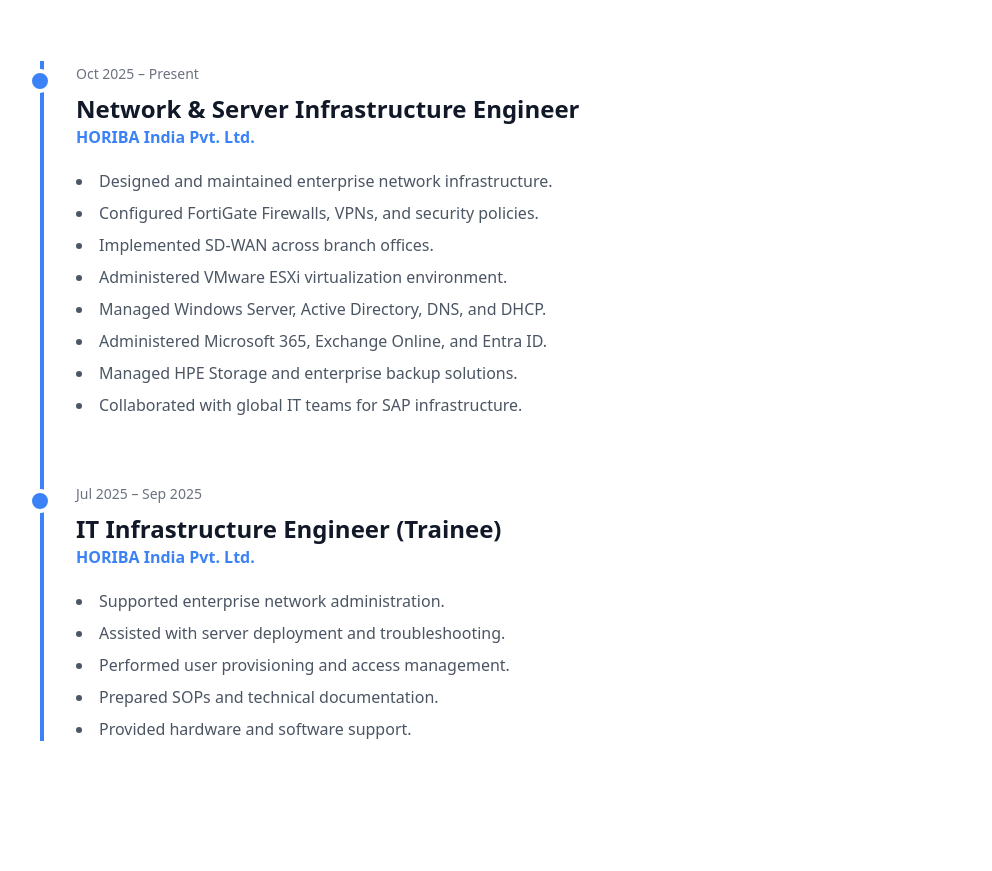
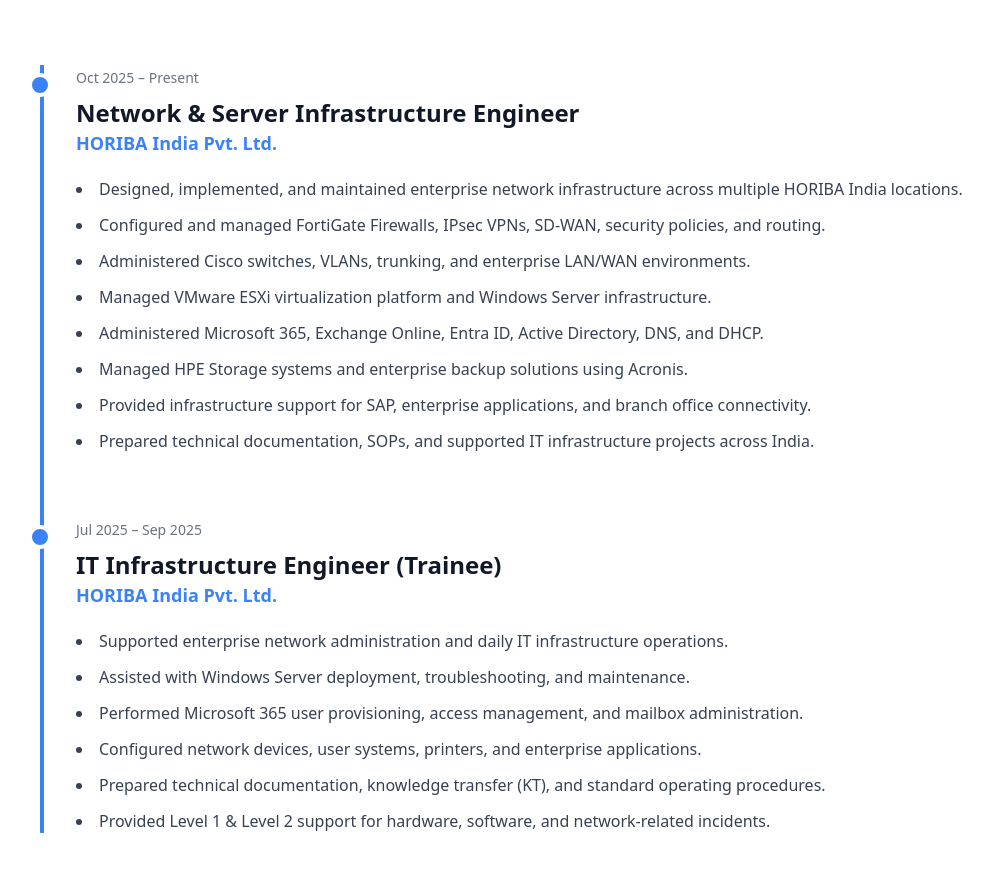
Before and after one commit to Shiven-gupta/my-portfolio, a React (Create React App) app: page / in a window 1280 px wide. Shown: the part 3720-4591 px from the top of the page, without its empty margins (112-1104 px from the left). Built offline with nearby package versions, Linux system fonts and the light colour scheme.

Commit message:
Experience.jsx

```diff
--- a/src/components/Experience.jsx
+++ b/src/components/Experience.jsx
@@ -5,14 +5,14 @@
       company: "HORIBA India Pvt. Ltd.",
       duration: "Oct 2025 – Present",
       responsibilities: [
-        "Designed and maintained enterprise network infrastructure.",
-        "Configured FortiGate Firewalls, VPNs, and security policies.",
-        "Implemented SD-WAN across branch offices.",
-        "Administered VMware ESXi virtualization environment.",
-        "Managed Windows Server, Active Directory, DNS, and DHCP.",
-        "Administered Microsoft 365, Exchange Online, and Entra ID.",
-        "Managed HPE Storage and enterprise backup solutions.",
-        "Collaborated with global IT teams for SAP infrastructure.",
+        "Designed, implemented, and maintained enterprise network infrastructure across multiple HORIBA India locations.",
+        "Configured and managed FortiGate Firewalls, IPsec VPNs, SD-WAN, security policies, and routing.",
+        "Administered Cisco switches, VLANs, trunking, and enterprise LAN/WAN environments.",
+        "Managed VMware ESXi virtualization platform and Windows Server infrastructure.",
+        "Administered Microsoft 365, Exchange Online, Entra ID, Active Directory, DNS, and DHCP.",
+        "Managed HPE Storage systems and enterprise backup solutions using Acronis.",
+        "Provided infrastructure support for SAP, enterprise applications, and branch office connectivity.",
+        "Prepared technical documentation, SOPs, and supported IT infrastructure projects across India.",
       ],
     },
     {
@@ -20,11 +20,12 @@
       company: "HORIBA India Pvt. Ltd.",
       duration: "Jul 2025 – Sep 2025",
       responsibilities: [
-        "Supported enterprise network administration.",
-        "Assisted with server deployment and troubleshooting.",
-        "Performed user provisioning and access management.",
-        "Prepared SOPs and technical documentation.",
-        "Provided hardware and software support.",
+        "Supported enterprise network administration and daily IT infrastructure operations.",
+        "Assisted with Windows Server deployment, troubleshooting, and maintenance.",
+        "Performed Microsoft 365 user provisioning, access management, and mailbox administration.",
+        "Configured network devices, user systems, printers, and enterprise applications.",
+        "Prepared technical documentation, knowledge transfer (KT), and standard operating procedures.",
+        "Provided Level 1 & Level 2 support for hardware, software, and network-related incidents.",
       ],
     },
   ];
@@ -37,12 +38,13 @@
       <div className="max-w-5xl mx-auto">
 
         <div className="text-center mb-16">
-          <h2 className="text-4xl font-bold">
+          <h2 className="text-4xl font-bold text-gray-900 dark:text-white">
             Professional Experience
           </h2>
 
-          <p className="mt-4 text-gray-500">
-            My journey in enterprise networking and infrastructure.
+          <p className="mt-4 text-lg text-gray-600 dark:text-gray-400">
+            My professional journey in enterprise networking, server infrastructure,
+            virtualization, Microsoft 365, and IT operations.
           </p>
         </div>
 
@@ -53,19 +55,19 @@
 
               <div className="absolute -left-12 top-2 w-6 h-6 bg-blue-500 rounded-full border-4 border-white dark:border-gray-900"></div>
 
-              <span className="text-sm text-gray-500">
+              <span className="text-sm text-gray-500 dark:text-gray-400">
                 {exp.duration}
               </span>
 
-              <h3 className="text-2xl font-bold mt-2">
+              <h3 className="text-2xl font-bold mt-2 text-gray-900 dark:text-white">
                 {exp.role}
               </h3>
 
-              <h4 className="text-blue-500 font-semibold">
+              <h4 className="text-blue-500 font-semibold text-lg">
                 {exp.company}
               </h4>
 
-              <ul className="mt-5 space-y-2 text-gray-600 dark:text-gray-300 list-disc list-inside">
+              <ul className="mt-5 space-y-3 text-gray-700 dark:text-gray-300 list-disc list-inside">
                 {exp.responsibilities.map((item, i) => (
                   <li key={i}>{item}</li>
                 ))}
@@ -73,7 +75,6 @@
 
             </div>
           ))}
-
         </div>
 
       </div>
```
